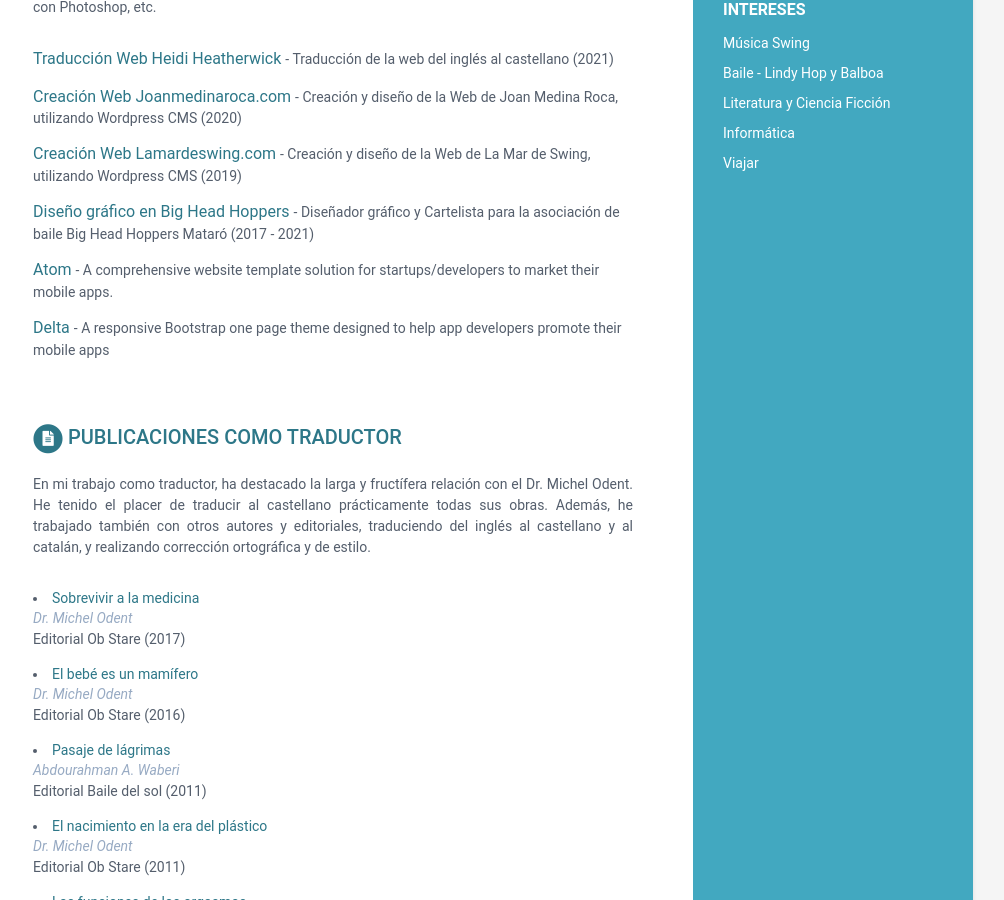
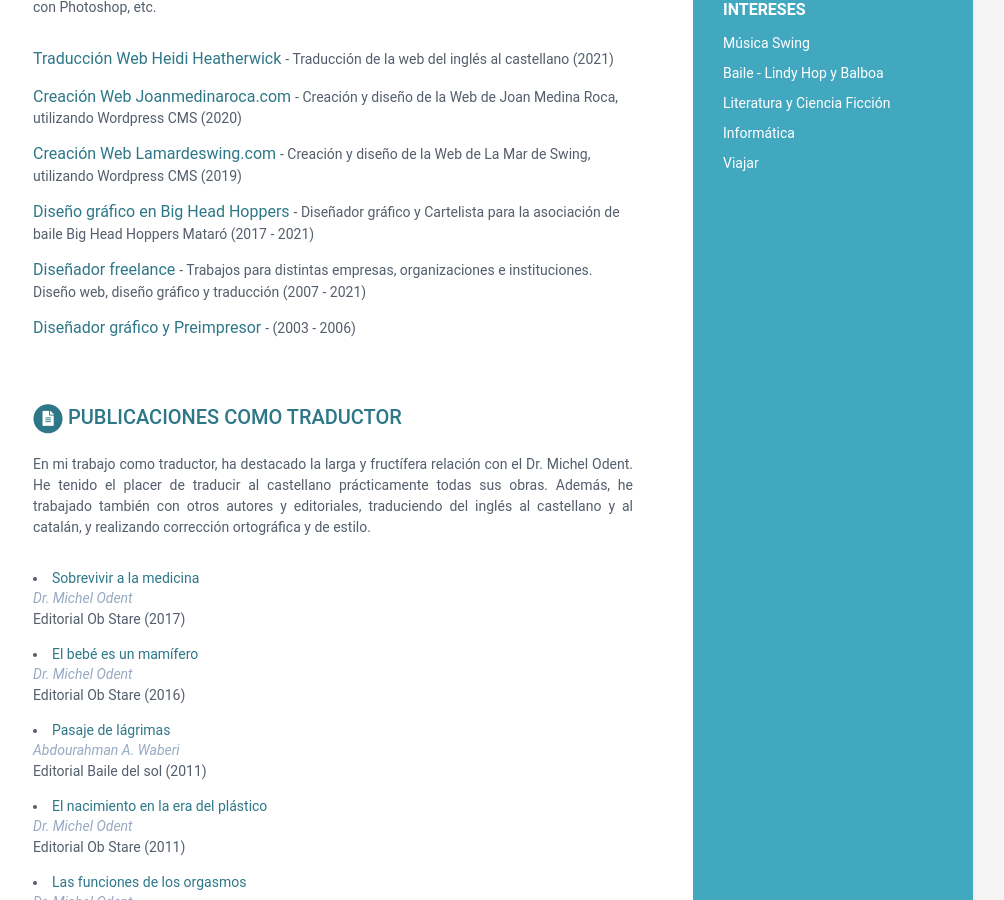
Before and after one commit to joan-medina-roca/cv.joanmedinaroca.com, a Jekyll site: the page built from index.html, in a window 1280 px wide and 900 px high, scrolled down 1196 px. Shown: the whole window, without its empty margins (167-1171 px from the left). Built offline with Jekyll 4.4.1, drawn with Linux system fonts in a browser that asks for light colours.

Commit message:
proyectos

```diff
--- a/_data/data.yml
+++ b/_data/data.yml
@@ -156,13 +156,13 @@ projects:
       link: "https://bigheadhoppers.blogspot.com/"
       tagline: "Diseñador gráfico y Cartelista para la asociación de baile Big Head Hoppers Mataró (2017 - 2021)"
 
-    - title: Atom
-      link: "#"
-      tagline: "A comprehensive website template solution for startups/developers to market their mobile apps."
+    - title: Diseñador freelance
+      link: "https://www.joanmedinaroca.com/"
+      tagline: "Trabajos para distintas empresas, organizaciones e instituciones. Diseño web, diseño gráfico y traducción (2007 - 2021)"
 
-    - title: Delta
-      link: "#"
-      tagline: "A responsive Bootstrap one page theme designed to help app developers promote their mobile apps"
+    - title: Diseñador gráfico y Preimpresor
+      link: "https://www.marc-marti.com/"
+      tagline: "(2003 - 2006)"
 
 publications:
   title: Publicaciones como Traductor
```
